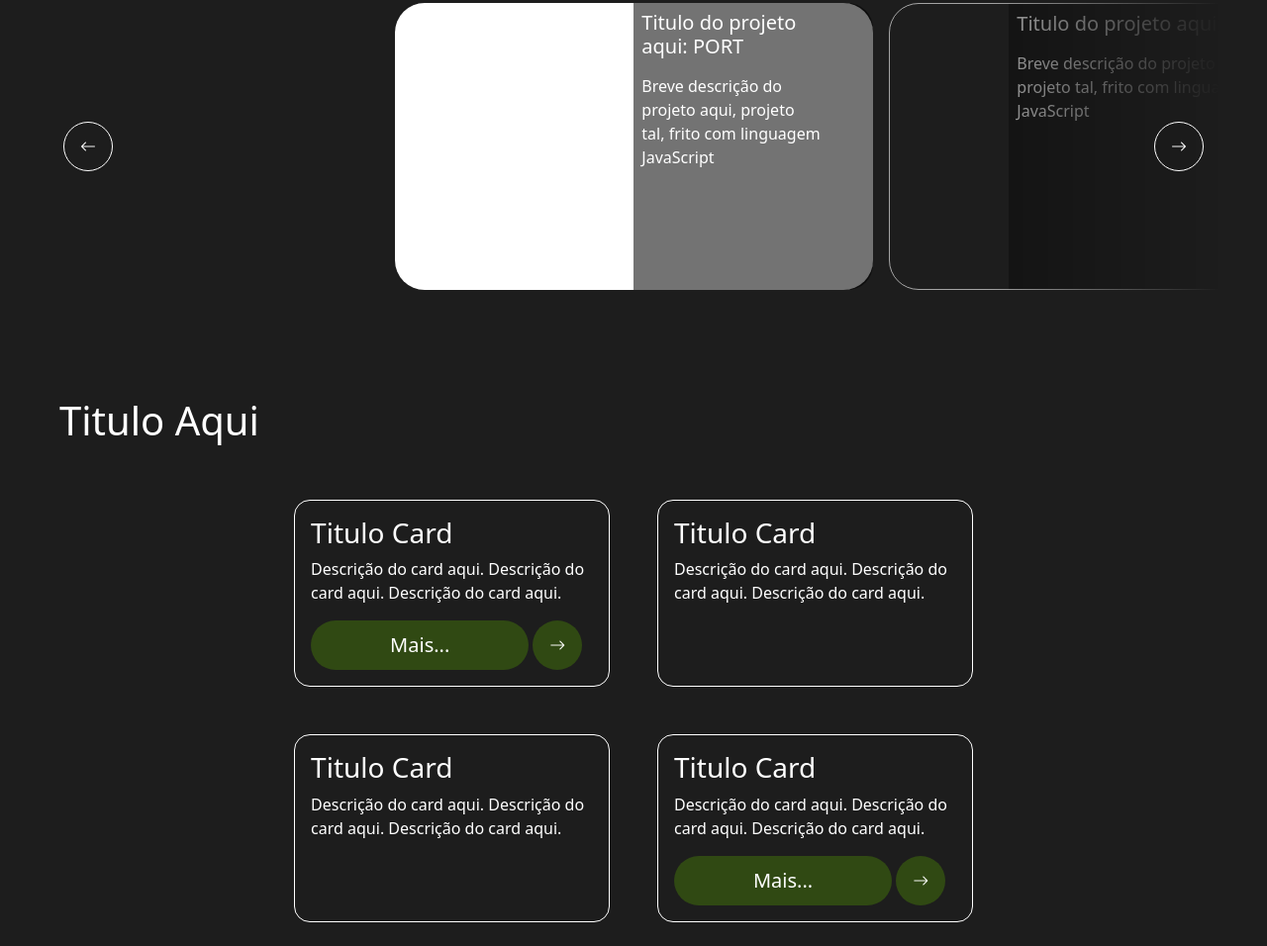
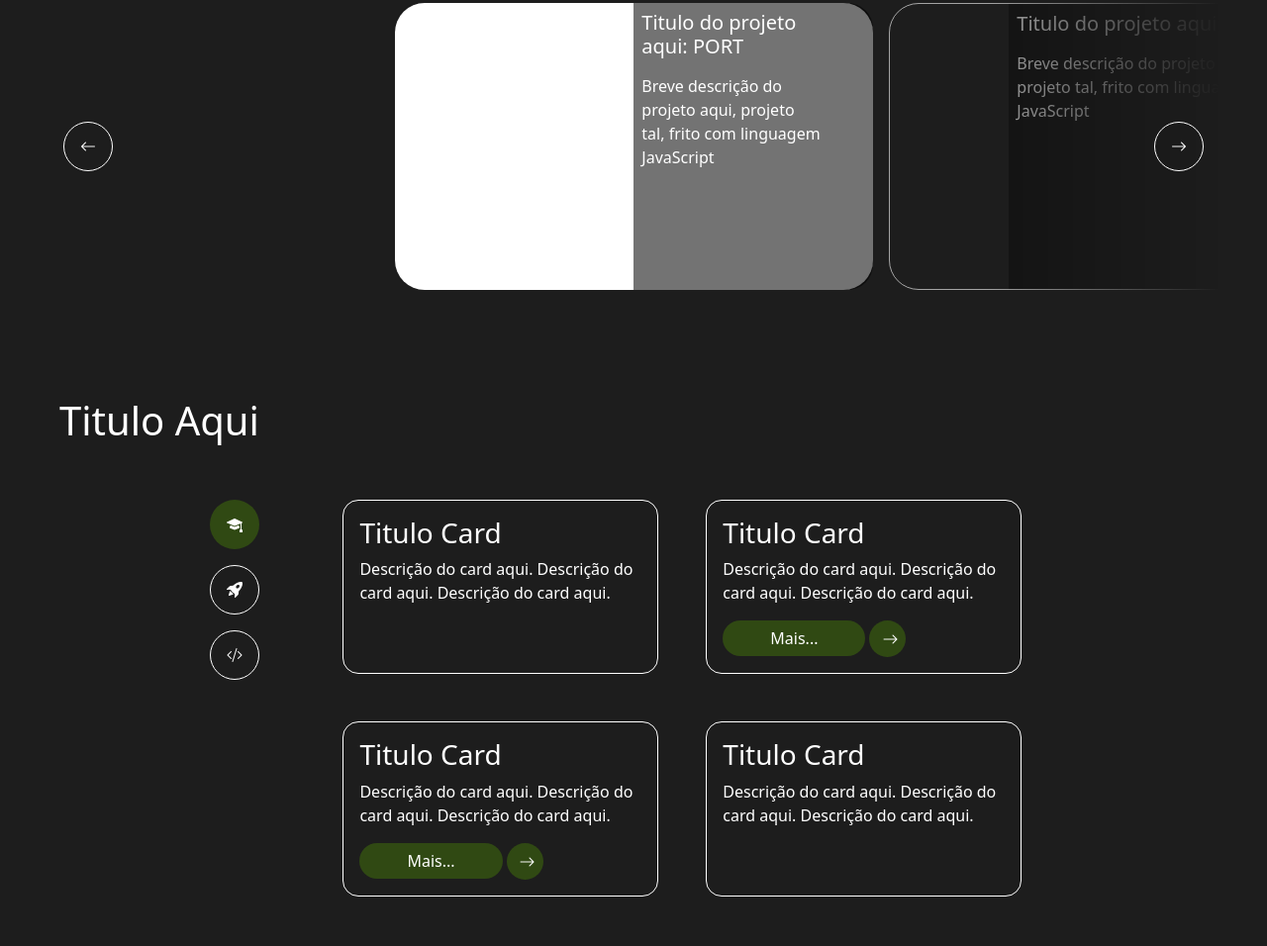
Before and after one commit to GustavoFantoni/Portfolio, a plain HTML site: page index.html in a window 1280 px wide. Shown: the part 576-1532 px from the top of the page at 99% size. After the commit the page ends 1506 px from the top, so only its background shows below. Drawn offline with nearby package versions, Linux system fonts and the light colour scheme.

Commit message:
Finalizado area about me

```diff
--- a/JS/frontend-adjusts.js
+++ b/JS/frontend-adjusts.js
@@ -1,4 +1,6 @@
 document.addEventListener("DOMContentLoaded", function () {
+
+    // Área inicial
     const buttonsContainer = document.getElementById("buttonsContainer");
     const textContainer = document.getElementById("textContainer");
 
@@ -22,24 +24,28 @@ document.addEventListener("DOMContentLoaded", function () {
         }
     }
 
+
+
     ajustarBotoesProjetos();
     window.addEventListener("resize", ajustarBotoesProjetos);
 
+});
 
 
+function mudaEstiloBotao(id) {
+    const btnAtual = document.querySelector(`button#btn-about-${id}`);
 
+    const classe = "background-detail-color";
+    if (btnAtual.classList.contains("border-white")) {
+        btnAtual.classList.remove("border-white");
+        btnAtual.classList.add(classe);
 
-
-
-
-
-
-
-
-
-
-
-
-
-
-});
+        for (let i = 1; i <= 3; i++) {
+            const outroBtn = document.querySelector(`button#btn-about-${i}`);
+            if (outroBtn && outroBtn.classList.contains(classe) && i != id) {
+                outroBtn.classList.remove(classe);
+                outroBtn.classList.add("border-white");
+            }
+        }
+    }
+}
--- a/index.html
+++ b/index.html
@@ -153,40 +153,55 @@
         </div>
 
         <!-- Sobre mim -->
-        <div class="row d-flex justify-content-center col-12 mt-5">
+        <div class="row d-flex flex-row-reverse  justify-content-center col-12 mt-5">
             <h1 class="about-me">Titulo Aqui</h1>
-            <div class="col-lg-8 d-flex justify-content-center m flex-wrap mt-4">
-                <div class="card-about rounded-4 p-3 border-white border-1 m-4 col-lg-5 col-lg-3" id="card-01">
+
+
+            <div class="col-lg-8 col-10 d-flex flex-row-reverse justify-content-center m flex-wrap mt-4">
+                <div class="card-about rounded-4 p-3 border-white border-1 m-lg-4 m-2 col-lg-5 col-md-8 col-11" id="card-01">
                     <h3 class="title-about">Titulo Card</h3>
                     <p class="desc-about">Descrição do card aqui. Descrição do card aqui. Descrição do card aqui.</p>
 
                     <div id="buttonsContainer" class="d-flex ">
-                        <button class="btn btn-light btn-anchor-projects w-auto border-0 rounded-5 background-detail-color">Mais...</button>
-                        <button class="btn btn-circle mx-1 background-detail-color">
+                        <button class="btn btn-light px-5  w-auto border-0 rounded-5 background-detail-color btn-about">Mais...</button>
+                        <button class="btn mx-1 background-detail-color btn-circle-about">
                             <i class="bi bi-arrow-right"></i>
                         </button>
                     </div>
                 </div>
-                <div class="card-about rounded-4 p-3 border-white border-1 m-4 col-lg-5 col-lg-3 " id="card-02">
+                <div class="card-about rounded-4 p-3 border-white border-1 m-lg-4 m-2 col-lg-5 col-md-8 col-11" id="card-02">
                     <h3 class="title-about">Titulo Card</h3>
                     <p class="desc-about">Descrição do card aqui. Descrição do card aqui. Descrição do card aqui.</p>
                 </div>
-                <div class="card-about rounded-4 p-3 border-white border-1 m-4 col-lg-5 col-lg-3 " id="card-03">
+                <div class="card-about rounded-4 p-3 border-white border-1 m-lg-4 m-2 col-lg-5 col-md-8 col-11" id="card-03">
                     <h3 class="title-about">Titulo Card</h3>
                     <p class="desc-about">Descrição do card aqui. Descrição do card aqui. Descrição do card aqui.</p>
                 </div>
-                <div class="card-about rounded-4 p-3 border-white border-1 m-4 col-lg-5 col-lg-3 " id="card-04">
+                <div class="card-about rounded-4 p-3 border-white border-1 m-lg-4 m-2 col-lg-5 col-md-8 col-11" id="card-04">
                     <h3 class="title-about">Titulo Card</h3>
                     <p class="desc-about">Descrição do card aqui. Descrição do card aqui. Descrição do card aqui.</p>
 
                     <div id="buttonsContainer" class="d-flex ">
-                        <button class="btn btn-light btn-anchor-projects w-auto border-0 rounded-5 background-detail-color">Mais...</button>
-                        <button class="btn btn-circle mx-1 background-detail-color">
+                        <button class="btn btn-light  px-5 w-auto border-0 rounded-5 background-detail-color btn-about">Mais...</button>
+                        <button class="btn  mx-1 background-detail-color btn-circle-about">
                             <i class="bi bi-arrow-right"></i>
                         </button>
                     </div>
                 </div>
             </div>
+
+            <div class="area-buttons-about d-flex flex-column gap-3 mt-5 col-lg-1 col-2">
+                <button class="btn btn-circle mx-1 background-detail-color" id="btn-about-1" onclick="mudaEstiloBotao(1);">
+                    <i class="bi bi-mortarboard-fill"></i>
+                </button>
+                <button class="btn btn-circle mx-1 border-white" id="btn-about-2" onclick="mudaEstiloBotao(2);">
+                    <i class="bi bi-rocket-takeoff-fill"></i>
+                </button>
+                <button class="btn btn-circle mx-1 border-white" id="btn-about-3" onclick="mudaEstiloBotao(3);">
+                    <i class="bi bi-code-slash"></i>
+                </button>
+            </div>
+
         </div>
 
     </div>
--- a/style.css
+++ b/style.css
@@ -292,3 +292,18 @@ a:hover {
 .card-about {
     border-style: solid;
 }
+@media (max-width: 345px) {
+    .btn-circle-about {
+        display: none !important;
+    }
+}
+.btn-about {
+    height: fit-content;
+}
+.btn-circle-about {
+    width: 37px !important;
+    height: 37px;
+    border-radius: 50% !important;
+    border: none;
+    cursor: pointer;
+}
```
